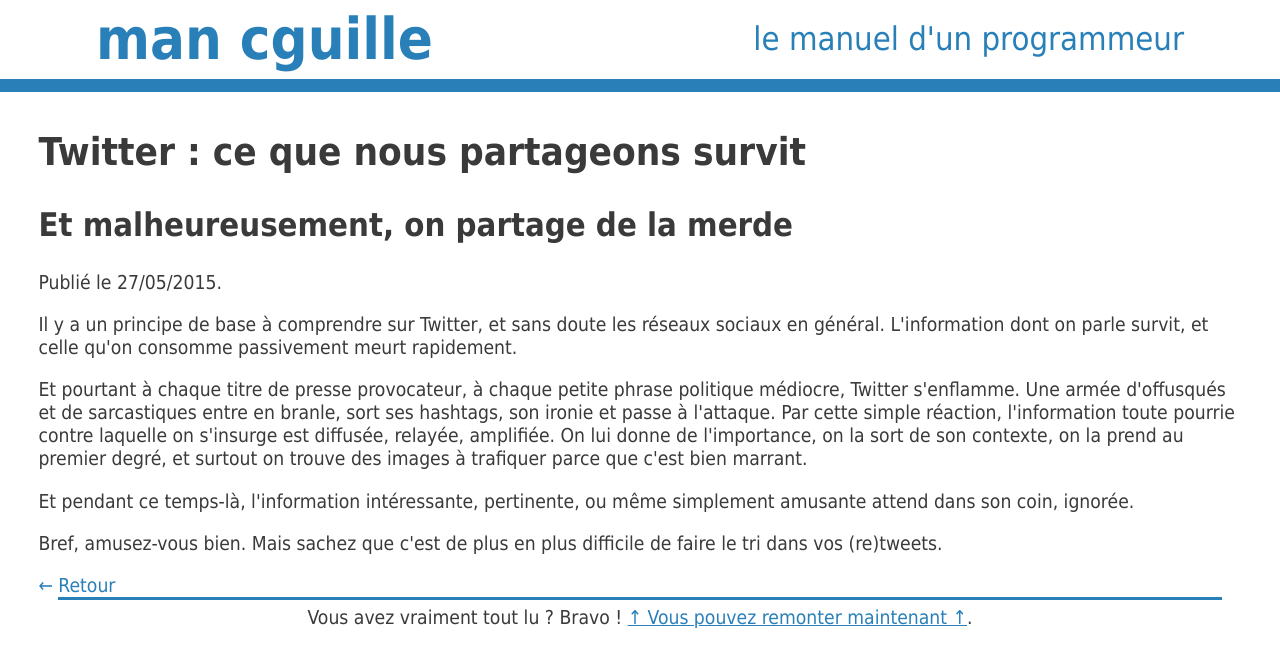
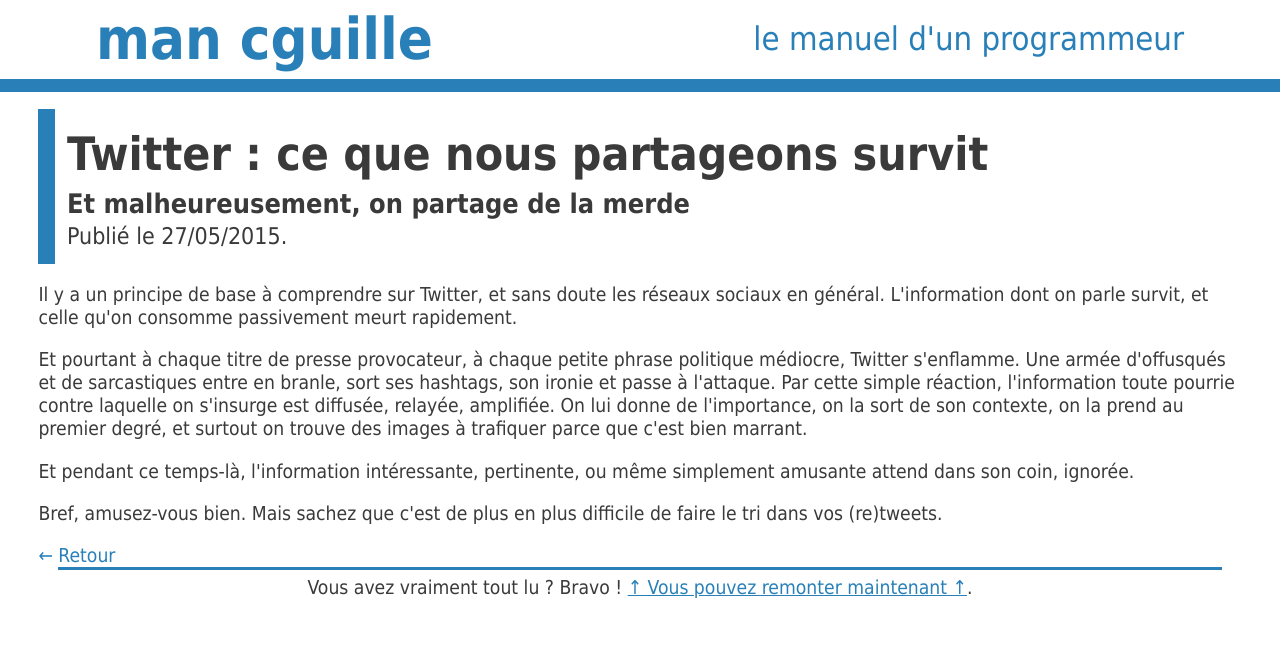
Before and after one commit to cGuille/cGuille.github.io, a Jekyll site: the page built from _posts/2015-05-27-twitter-ce-que-nous-partageons-survit.html, in a window 1280 px wide. Shown: the top 667 px of the page. Built offline with Jekyll 4.4.1, drawn with Linux system fonts in a browser that asks for light colours.

Commit message:
Post header style

```diff
--- a/_layouts/post.html
+++ b/_layouts/post.html
@@ -6,7 +6,7 @@ layout: default
   <header>
     <h1>{{ page.title }}</h1>
     {% if page.subtitle %}
-    <h2>{{ page.subtitle }}</h2>
+    <h3>{{ page.subtitle }}</h3>
     {% endif %}
     <aside>Publié le {{ page.date | date: "%d/%m/%Y" }}.</aside>
   </header>
--- a/assets/stylesheets/stylesheet.css
+++ b/assets/stylesheets/stylesheet.css
@@ -77,6 +77,16 @@ a:hover {
   font-size: 0.6em;
 }
 
+#post header {
+  margin: 0.5em 0;
+  padding: 0.5em;
+  border-left: 0.75em solid #2980b9;
+  font-size: 1.2em;
+}
+#post header > * {
+  margin: 0.15em 0;
+}
+
 pre[class*='language-'] > code[data-language] {
   overflow: auto;
 }
```
